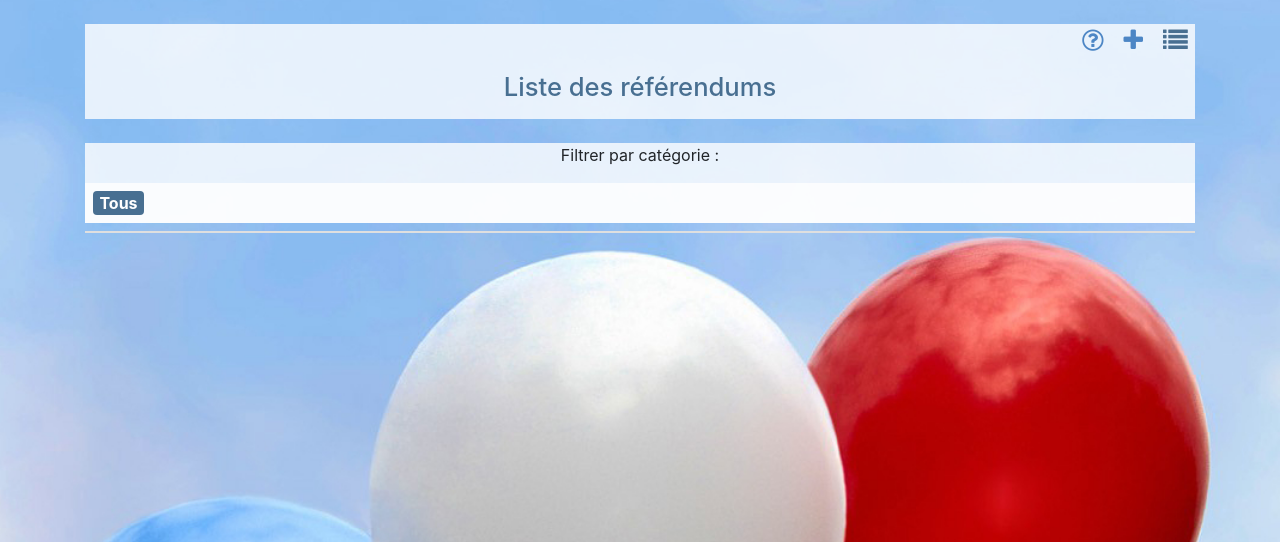
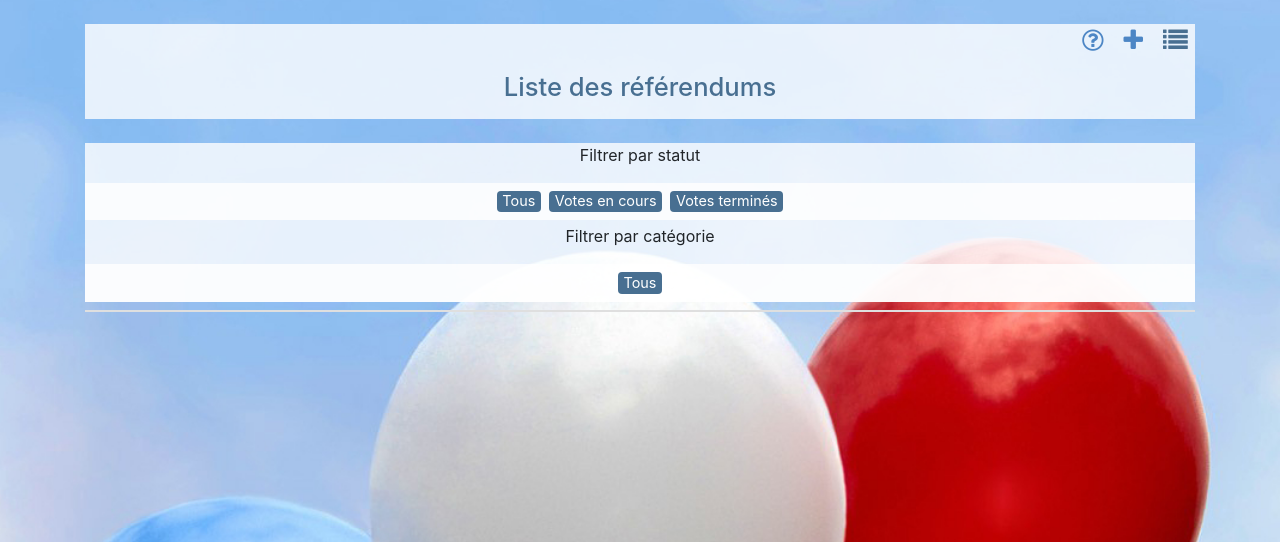
Before and after one commit to tohugaby/riclibre, a Django app: page /referendums in a window 1280 px wide. Shown: the part 66-608 px from the top of the page. Run offline with Django 3.2, Linux system fonts and the light colour scheme; data that the repository does not hold is empty; parts of the project's set-up code (start-up, migrations or seed data) failed here and were passed over; some libraries are stand-ins or nearby versions.

Commit message:
feat: add new view to filter referendums
- add view for 'in progress', 'is over', 'favorites' and
'user has voted for' referendum
- add related unit tests

5cffef627b29ef2099fb7419 Add  Favorite , voted , in progress filters/views

```diff
--- a/referendum/templates/referendum/referendum_detail.html
+++ b/referendum/templates/referendum/referendum_detail.html
@@ -11,7 +11,8 @@
         <div class="card-header text-center py-2">
             {% for categorie in referendum.categories.all %}
                 <a href="{% url 'category' categorie.slug %}"
-                   class="badge white-text {% cycle 'bluefr-bg' 'redfr-bg' 'greyfr-bg' 'blue2-bg' 'blue3-bg' %}"
+                   class="badge badge-med white-text
+{% cycle 'bluefr-bg' 'redfr-bg' 'greyfr-bg' 'blue2-bg' 'blue3-bg' %}"
                    data-toggle="tooltip" data-placement="top"
                    title="Voir les {{ categorie.nb_published_referendums }} référendum(s) de la catégorie {{ categorie }}">
                     {{ categorie }} <small>({{ categorie.nb_published_referendums }})</small>
--- a/referendum/templates/referendum/snippets/referendum_list_components/referendum_filters.html
+++ b/referendum/templates/referendum/snippets/referendum_list_components/referendum_filters.html
@@ -1,18 +1,47 @@
 <div class="white-transp-bg mb-1 justify-content-md-around">
-    <p class="text-center">Filtrer par catégorie : </p>
-    <div class="d-flex flex-wrap white-transp-bg mb-1 p-1">
+    <p class="text-center">Filtrer par statut</p>
+    <div class="d-flex flex-wrap white-transp-bg mb-1 p-1 justify-content-center">
         <a href="{% url 'referendum_list' %}" class="badge badge-med white-text blue3-bg m-1"
            data-toggle="tooltip" data-placement="top"
            title="Voir tous les référendums">
             Tous
         </a>
+        <a href="{% url 'in_progress' %}" class="badge badge-med white-text blue3-bg m-1"
+           data-toggle="tooltip" data-placement="top"
+           title="Vote en cours">
+            Votes en cours
+        </a>
+        <a href="{% url 'over' %}" class="badge badge-med white-text blue3-bg m-1"
+           data-toggle="tooltip" data-placement="top"
+           title="Vote terminé">
+            Votes terminés
+        </a>
         {% if user.is_authenticated %}
-            <a href="{% url 'my_referendums' %}" class="badge badge-med white-text greyfr-bg m-1"
+            <a href="{% url 'my_referendums' %}" class="badge badge-med white-text redfr-bg m-1"
                data-toggle="tooltip" data-placement="top"
                title="Voir vos {{ user.referendum_set.count }} référendums">
                 Mes référendums <small>({{ user.referendum_set.count }})</small>
             </a>
+            <a href="{% url 'favorites' %}" class="badge badge-med white-text redfr-bg m-1"
+               data-toggle="tooltip" data-placement="top"
+               title="Liké par vous">
+                Mes like <small>({{ user.like_set.count }})</small>
+            </a>
+            <a href="{% url 'voted' %}" class="badge badge-med white-text redfr-bg m-1"
+               data-toggle="tooltip" data-placement="top"
+               title="Vous avez voté pour ce référendum">
+                Mes participations
+            </a>
         {% endif %}
+
+    </div>
+    <p class="text-center">Filtrer par catégorie</p>
+    <div class="d-flex flex-wrap white-transp-bg mb-1 p-1 justify-content-center">
+        <a href="{% url 'referendum_list' %}" class="badge badge-med white-text blue3-bg m-1"
+           data-toggle="tooltip" data-placement="top"
+           title="Voir tous les référendums">
+            Tous
+        </a>
         {% for categorie in categories %}
             <a href="{% url 'category' categorie.slug %}"
                class="badge badge-med white-text m-1
--- a/referendum/urls.py
+++ b/referendum/urls.py
@@ -7,7 +7,8 @@ from referendum.forms import CustomLoginForm, CustomPasswordResetForm, CustomSet
 from referendum.views import IndexView, SignupView, SignupConfirmView, AccountActivationView, \
     AskAccountActivationView, ReferendumDetailView, ReferendumVoteView, ReferendumListView, CategoryView, \
     ReferendumCreateView, \
-    MyReferendumsView, ReferendumUpdateView, CustomPasswordResetView, VoteControlView
+    MyReferendumsView, ReferendumUpdateView, CustomPasswordResetView, VoteControlView, InProgressReferendumListView, \
+    FavoritesReferendumListView, OverReferendumListView, UserVotedForReferendumListView
 from referendum.views.account import AccountView
 from referendum.views.comment import CommentCreateView, CommentUpdateView
 from referendum.views.contact import ContactView
@@ -52,8 +53,14 @@ urlpatterns = [
     path('referendums', ReferendumListView.as_view(), name='referendum_list'),
     path('my-referendums', MyReferendumsView.as_view(), name='my_referendums'),
     path('category/<slug>', CategoryView.as_view(), name='category'),
+    path('in-progress', InProgressReferendumListView.as_view(), name='in_progress'),
+    path('over', OverReferendumListView.as_view(), name='over'),
+    path('favorites', FavoritesReferendumListView.as_view(), name='favorites'),
+    path('voted', UserVotedForReferendumListView.as_view(), name='voted'),
     path('referendum/<slug>/vote', VoteControlView.as_view(), name='vote_control'),
-    path('vote/<token>', permission_required('referendum.is_citizen', raise_exception=True)(ReferendumVoteView.as_view()), name='vote'),
+    path('vote/<token>',
+         permission_required('referendum.is_citizen', raise_exception=True)(ReferendumVoteView.as_view()),
+         name='vote'),
     path('comment/create', CommentCreateView.as_view(), name='comment_create'),
     path('comment/<pk>/update', CommentUpdateView.as_view(), name='comment_update'),
 ]
--- a/referendum/views/referendum.py
+++ b/referendum/views/referendum.py
@@ -33,6 +33,77 @@ class ReferendumListView(ListView):
         context['categories'] = Category.objects.all()
         context['title'] = "Liste des référendums"
         return context
+
+
+class InProgressReferendumListView(ListView):
+    """
+    In progress referendum list view
+    """
+    model = Referendum
+    template_name = 'referendum/referendum_list.html'
+
+    def get_context_data(self, *, object_list=None, **kwargs):
+        context = super().get_context_data(object_list=object_list, **kwargs)
+        context['categories'] = Category.objects.all()
+        context['title'] = "Liste des référendums en cours de vote"
+        return context
+
+    def get_queryset(self):
+        return [referendum for referendum in Referendum.objects.all() if referendum.is_in_progress]
+
+
+class OverReferendumListView(ListView):
+    """
+    Over referendum list view
+    """
+    model = Referendum
+    template_name = 'referendum/referendum_list.html'
+
+    def get_context_data(self, *, object_list=None, **kwargs):
+        context = super().get_context_data(object_list=object_list, **kwargs)
+        context['categories'] = Category.objects.all()
+        context['title'] = "Liste des référendums terminés"
+        return context
+
+    def get_queryset(self):
+        return [referendum for referendum in Referendum.objects.all() if referendum.is_over]
+
+
+class FavoritesReferendumListView(LoginRequiredMixin, ListView):
+    """
+    Favorites referendum list view
+    """
+    model = Referendum
+    template_name = 'referendum/referendum_list.html'
+
+    def get_context_data(self, *, object_list=None, **kwargs):
+        context = super().get_context_data(object_list=object_list, **kwargs)
+        context['categories'] = Category.objects.all()
+        context['title'] = "Les référendums que vous avez liké"
+        return context
+
+    def get_queryset(self):
+        return sorted([like.referendum for like in self.request.user.like_set.all()], key=lambda x: x.event_start,
+                      reverse=True)
+
+
+class UserVotedForReferendumListView(LoginRequiredMixin, ListView):
+    """
+    Referendum for those user has voted list view
+    """
+    model = Referendum
+    template_name = 'referendum/referendum_list.html'
+
+    def get_context_data(self, *, object_list=None, **kwargs):
+        context = super().get_context_data(object_list=object_list, **kwargs)
+        context['categories'] = Category.objects.all()
+        context['title'] = "Les référendums pour lesquels vous avez voté"
+        return context
+
+    def get_queryset(self):
+        return sorted([token.referendum for token in self.request.user.votetoken_set.filter(voted=True)],
+                      key=lambda x: x.event_start,
+                      reverse=True)
 
 
 class CategoryView(ListView):
@@ -174,6 +245,7 @@ class ReferendumUpdateView(LoginRequiredMixin, UpdateView):
         """If the form is invalid, render the invalid form."""
         return self.render_to_response(self.get_context_data(form=form))
 
+
 class VoteControlView(DetailView):
     """
     Control that user is allowed to vote and redirect him/her to vote page.
@@ -187,6 +259,7 @@ class VoteControlView(DetailView):
             vote_token, created = VoteToken.objects.get_or_create(user=self.request.user, referendum=self.object)
             return redirect(reverse_lazy('vote', kwargs={'token': vote_token.token}))
         return response
+
 
 class ReferendumVoteView(FormMixin, DetailView):
     """
--- a/riclibre/static/custom/css/theme.css
+++ b/riclibre/static/custom/css/theme.css
@@ -161,7 +161,8 @@ input {
 }
 
 .badge-med {
-    font-size: 1rem;
+    font-size: 0.9rem;
+    font-weight: 400;
 }
 
 
```
Also changed, not shown: referendum/tests/tests_views_referendum.py (+65 -3 lines).
